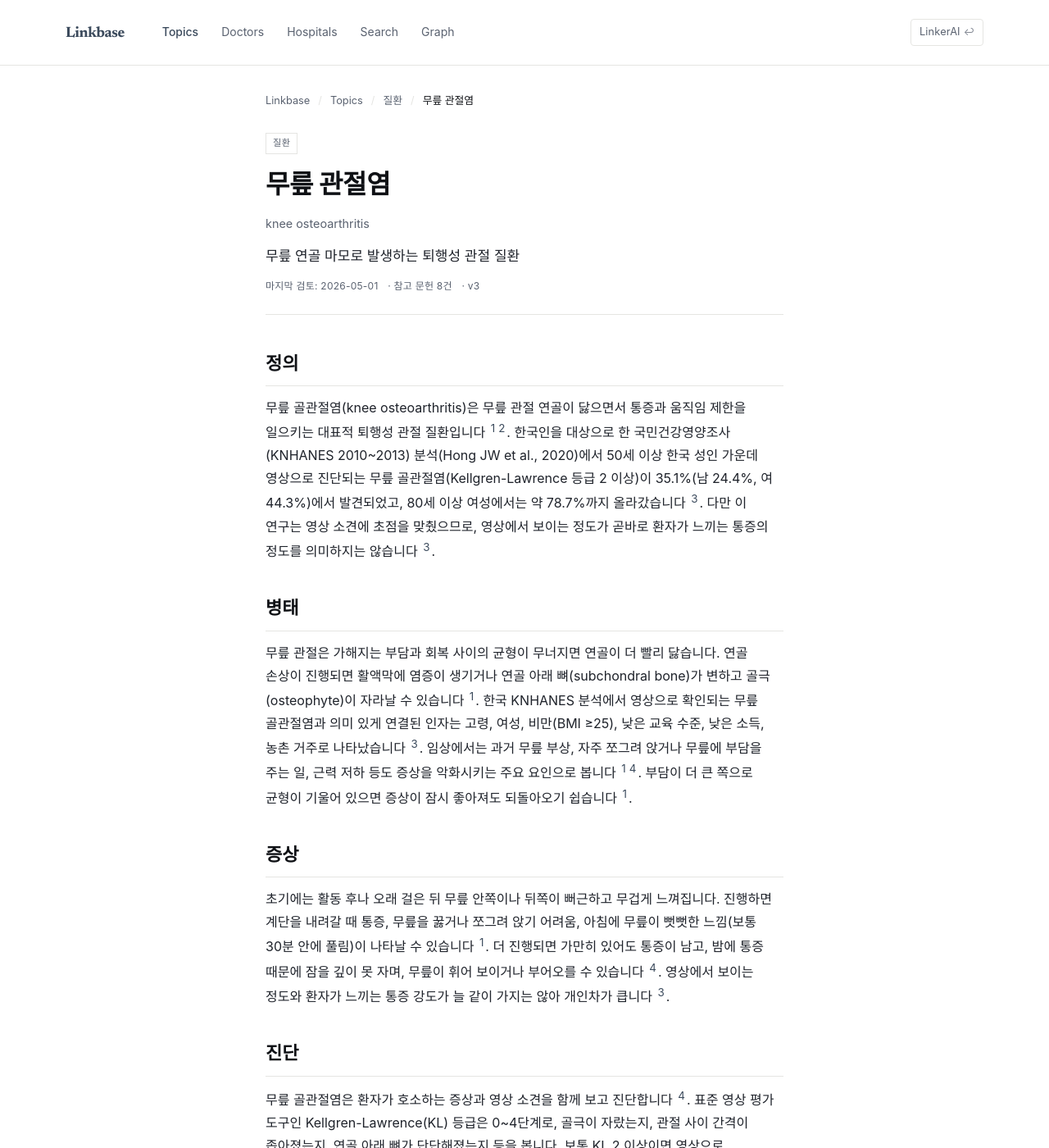
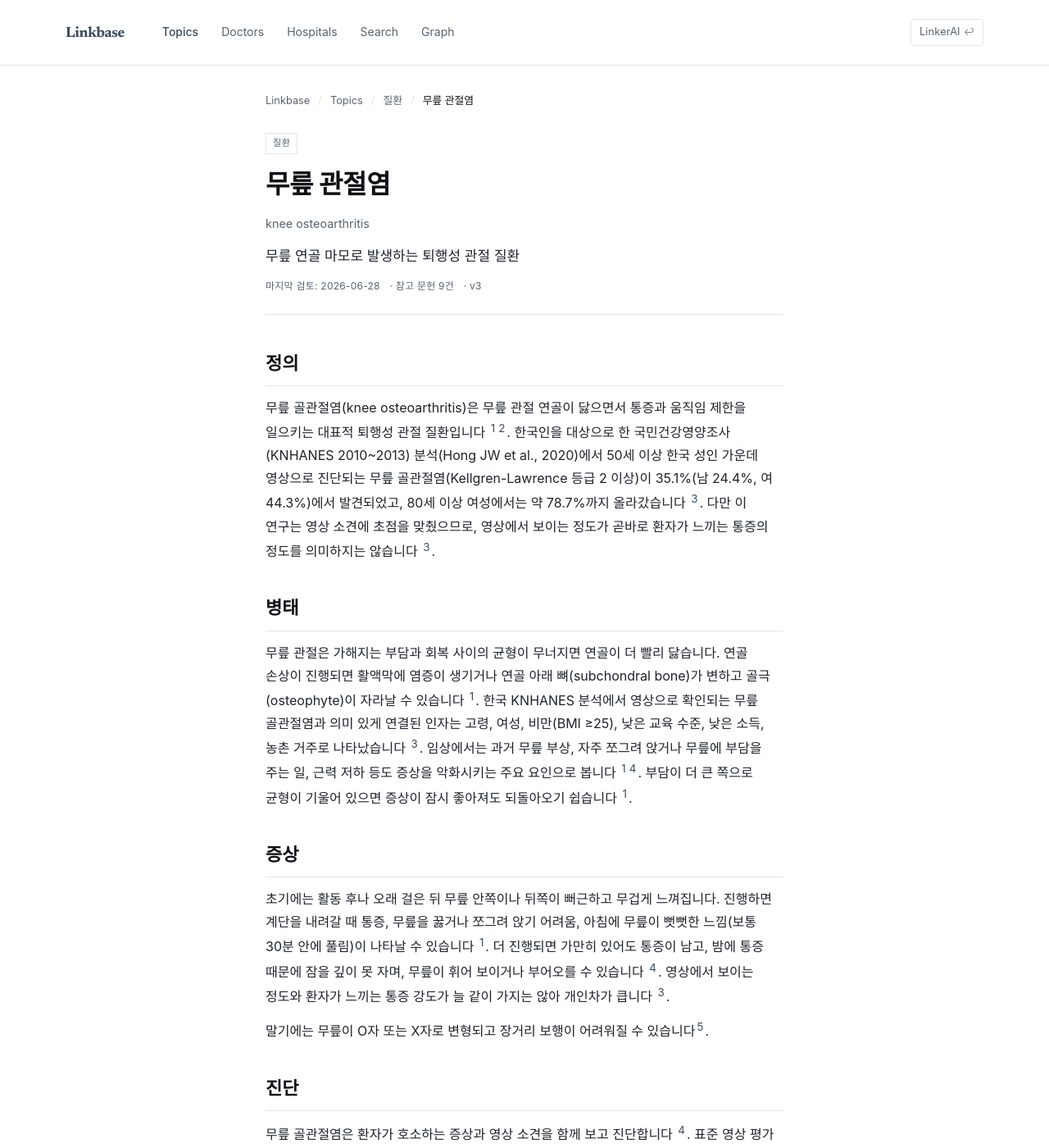
Before and after one commit to feelharmony/linkare-medical-knowledge, a Jekyll site: the page built from conditions/knee-osteoarthritis.md, in a window 1280 px wide and 1400 px high. Shown: the whole window at 82% size. Built offline with Jekyll 4.4.1, drawn with Linux system fonts in a browser that asks for light colours; some web fonts are replaced; some of the changed text lies outside the part shown.

Commit message:
pillar patch: 무릎 연골이 닳는다는 것의 의미 — 원인과 병태생리 → knee-osteoarthritis (anchors: symptoms,treatment)

```diff
--- a/conditions/knee-osteoarthritis.md
+++ b/conditions/knee-osteoarthritis.md
@@ -6,16 +6,24 @@
 title: 무릎 관절염
 description: 무릎 연골 마모로 발생하는 퇴행성 관절 질환
 title_en: knee osteoarthritis
-last_reviewed: '2026-05-01'
+last_reviewed: '2026-06-28'
 locked: true
 verified_by: 사장님 + Claude + GPT 합의 (2026-05-09 LOCK 일괄 박힘)
 next_review: '2026-08-09'
-source_count: 8
+source_count: 9
 version: 3
 source_count_external: 6
 source_count_clinic_pillar: 2
-clinic_footnote_ids: [1, 2]
-external_footnote_ids: [3, 4, 5, 6, 7, 8]
+clinic_footnote_ids:
+  - 1
+  - 2
+external_footnote_ids:
+  - 3
+  - 4
+  - 5
+  - 6
+  - 7
+  - 8
 ---
 ## 정의
 무릎 골관절염(knee osteoarthritis)은 무릎 관절 연골이 닳으면서 통증과 움직임 제한을 일으키는 대표적 퇴행성 관절 질환입니다 [^1][^4]. 한국인을 대상으로 한 국민건강영양조사(KNHANES 2010~2013) 분석(Hong JW et al., 2020)에서 50세 이상 한국 성인 가운데 영상으로 진단되는 무릎 골관절염(Kellgren-Lawrence 등급 2 이상)이 35.1%(남 24.4%, 여 44.3%)에서 발견되었고, 80세 이상 여성에서는 약 78.7%까지 올라갔습니다 [^3]. 다만 이 연구는 영상 소견에 초점을 맞췄으므로, 영상에서 보이는 정도가 곧바로 환자가 느끼는 통증의 정도를 의미하지는 않습니다 [^3].
@@ -25,6 +33,8 @@
 
 ## 증상
 초기에는 활동 후나 오래 걸은 뒤 무릎 안쪽이나 뒤쪽이 뻐근하고 무겁게 느껴집니다. 진행하면 계단을 내려갈 때 통증, 무릎을 꿇거나 쪼그려 앉기 어려움, 아침에 무릎이 뻣뻣한 느낌(보통 30분 안에 풀림)이 나타날 수 있습니다 [^1]. 더 진행되면 가만히 있어도 통증이 남고, 밤에 통증 때문에 잠을 깊이 못 자며, 무릎이 휘어 보이거나 부어오를 수 있습니다 [^2]. 영상에서 보이는 정도와 환자가 느끼는 통증 강도가 늘 같이 가지는 않아 개인차가 큽니다 [^3].
+
+말기에는 무릎이 O자 또는 X자로 변형되고 장거리 보행이 어려워질 수 있습니다[^9].
 
 ## 진단
 무릎 골관절염은 환자가 호소하는 증상과 영상 소견을 함께 보고 진단합니다 [^2]. 표준 영상 평가 도구인 Kellgren-Lawrence(KL) 등급은 0~4단계로, 골극이 자랐는지, 관절 사이 간격이 좁아졌는지, 연골 아래 뼈가 단단해졌는지 등을 봅니다. 보통 KL 2 이상이면 영상으로 골관절염이 있다고 판단합니다 [^3]. 영상 소견과 증상 강도가 늘 같지는 않으므로, 환자마다 통증 양상, 움직임이 얼마나 불편한지, 다른 질환이 함께 있는지를 같이 살펴야 합니다 [^4]. 다른 원인(반월상 연골 손상, 십자인대 손상, 통풍, 류마티스 관절염 등)을 감별해야 할 때는 MRI나 혈액 검사를 추가합니다 [^2].
@@ -44,6 +54,8 @@
 
 수술적 치료(인공관절 치환술, total knee arthroplasty)는 보존 치료에 반응하지 않거나, 통증과 움직임 제한이 일상에 큰 지장을 주는 진행된 단계에서 검토합니다 [^4].
 
+초음파 유도 하에 주사 치료를 시행하여 약물을 정확히 관절 내에 주입합니다[^9].
+
 ## 예후
 무릎 골관절염의 장기 예후는 꾸준한 운동, 체중 관리, 관절에 좋은 자세와 습관에 달려 있습니다. 통증이 사라진 뒤에도 근력과 유연성을 유지해야 합니다 [^1]. 진행 속도는 환자마다 차이가 크고, 보존 치료로 충분히 좋아지는 경우와 점차 나빠져 수술 치료까지 가는 경우가 모두 보고됩니다 [^4].
 
@@ -53,27 +65,18 @@
 [^1]: [더웰스 — 무릎 통증 관리·예방 운동 습관](https://thewellsr.kr/blog/knee-pain-management-prevention-exercise-habits)
 [^2]: [안심튼튼 — 자가조직 줄기세포 치료](https://ansimpainfree.kr/blog/autologous-stem-cell-therapy)
 
+---
+
 ## Citations
-### 자사 임상 자료
-
-[^1]: [더웰스 — 무릎 통증 관리·예방 운동 습관](https://thewellsr.kr/blog/knee-pain-management-prevention-exercise-habits)
-
-[^2]: [안심튼튼 — 자가조직 줄기세포 치료](https://ansimpainfree.kr/blog/autologous-stem-cell-therapy)
-
-### 외부 권위 출처
-
 [^3]: [Hong JW, Noh JH, Kim D-J. The prevalence of and demographic factors associated with radiographic knee osteoarthritis in Korean adults aged ≥ 50 years: The 2010-2013 Korea National Health and Nutrition Examination Survey. PLOS One. 2020;15(3):e0230613](https://pmc.ncbi.nlm.nih.gov/articles/PMC7083301/)
-
 [^4]: [Brophy RH, Fillingham YA. AAOS Clinical Practice Guideline Summary: Management of Osteoarthritis of the Knee (Nonarthroplasty), Third Edition. J Am Acad Orthop Surg. 2022;30(9):e721-e729 (PMID 35383651)](https://pubmed.ncbi.nlm.nih.gov/35383651/)
-
 [^5]: [Bannuru RR et al. OARSI guidelines for the non-surgical management of knee, hip, and polyarticular osteoarthritis. Osteoarthritis Cartilage. 2019;27(11):1578-1589 (PMID 31278997)](https://pubmed.ncbi.nlm.nih.gov/31278997/)
-
 [^6]: [Kolasinski SL et al. 2019 American College of Rheumatology/Arthritis Foundation Guideline for the Management of Osteoarthritis of the Hand, Hip, and Knee. Arthritis Rheumatol. 2020;72(2):220-233 (PMID 31908163)](https://pubmed.ncbi.nlm.nih.gov/31908163/)
-
 [^7]: [무릎 골관절염의 자가 혈소판 풍부 혈장 관절강내 주사 — 신의료기술평가 결과 (보건복지부 고시 제2024-254호, 2024-12-13; 작업 시점 2026-05 인용). ⚠️ 행정 규정으로 변경 가능 — 진료 시점 의료진 상담 권장](https://k-knowledge.kr/srch/read.jsp?id=265937048)
-
 [^8]: [Bensa A, Previtali D, Sangiorgio A, Boffa A, Salerno M, Filardo G. PRP Injections for the Treatment of Knee Osteoarthritis: The Improvement Is Clinically Significant and Influenced by Platelet Concentration: A Meta-analysis of Randomized Controlled Trials. Am J Sports Med. 2025;53(3):745-754. DOI 10.1177/03635465241246524](https://pmc.ncbi.nlm.nih.gov/articles/PMC11874499/)
+[^9]: [ansimpainfree.kr/blog/knee-osteoarthritis](https://ansimpainfree.kr/blog/knee-osteoarthritis)
 
 ## Changelog
 - 2026-04-25 v2: 수동 편집
 - 2026-05-01 v3: 외부 권위 출처 6개 추가 (Hong et al. 2020 KNHANES 한국 50+ 유병률, AAOS 2021 비수술 CPG 3rd ed., OARSI 2019 Bannuru, ACR 2019 Kolasinski, NECA 2024 신의료기술평가 — 보건복지부 고시 제2024-254호, Bensa 2025 PRP 메타분석) — 정의·병태·증상·진단·치료·예후 6섹션으로 재정렬(원본 5섹션 + 증상 신설). KL grade 진단 표준 명시. 검증 라운드 반영: [^3] 저자명 (Hong JW, Noh JH, Kim D-J) 정정, 무릎 통증 23.1% 수치 [^3] 미지지로 제거, 위험인자 [^3] 지지 항목으로 정정·임상 요인 [^1][^2] 분리. AAOS 체중감량 권고 강도(강한→중등도) 정정. HA·PRP 가이드라인 입장 분리. PRP 균형 — 가이드라인(AAOS Limited / ACR 비추) + 한국 NECA 2024 신의료기술평가(1년 이상 보존 무반응 + KL 2~3) + Bensa 2025 메타분석(고농도 PRP MCID 초과). PDRN 가이드라인 부재 [^4][^5][^6]로 받침. NECA citation 공식 출처(보건복지부 고시) 채택. 학술 톤 다운(한자어·딱딱한 표현 → 자연스러운 환자 친화 표현, 의학 용어·수치·가이드라인 권고 강도는 보존). source_count 0→8.
+- 2026-06-28 v3: 증상 enrich, 치료 enrich
```
